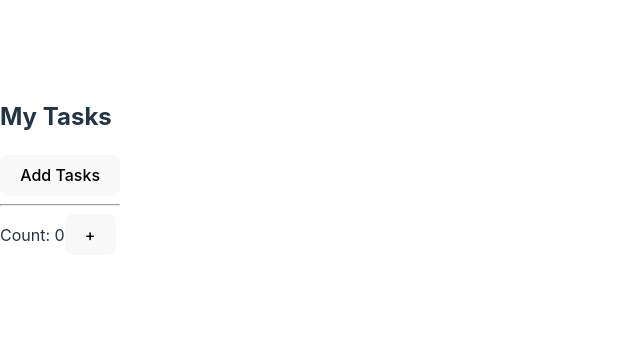
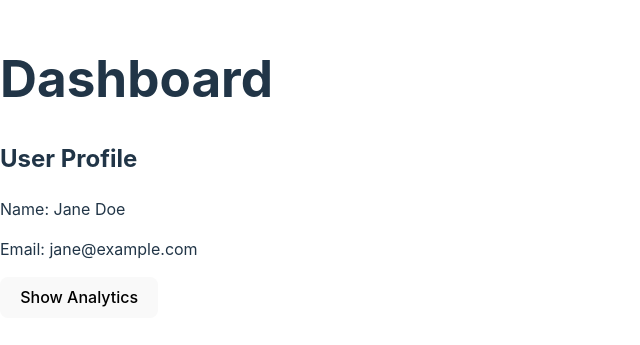
Before and after one commit to Nparooei/hooks-t, a React (Vite) app: page / in a window 1280 px wide. Shown: the part 233-578 px from the top of the page, without its empty margins (0-640 px from the left). Built offline with nearby package versions, Linux system fonts and the light colour scheme.

Commit message:
feat: before using suspense

```diff
--- a/src/App.jsx
+++ b/src/App.jsx
@@ -1,28 +1,25 @@
-import { useState, useCallback } from "react";
-import TaskList from "./components/TaskList";
+import React, { useState } from 'react';
+import Profile from './components/Profile';
+import Analytics from './components/Analytics'; // Loaded immediately, even if not needed
 
-const App = () => {
-  const [taskCount, setTaskCount] = useState(0);
-  const [taskArray, setTaskArray] = useState([]);
-
-  const increaseCount = () => {
-    setTaskCount((prevCount) => prevCount + 1);
-  };
-
-  const addTask = useCallback(() => {
-    setTaskArray((prevTasks) => [...prevTasks, "New Task"]);
-  }, [taskArray]);
+function App() {
+  const [showAnalytics, setShowAnalytics] = useState(false);
 
   return (
-    <>
-      <TaskList tasks={taskArray} addTask={addTask} />
-      <hr />
-      <div>
-        Count: {taskCount}
-        <button onClick={increaseCount}>+</button>
-      </div>
-    </>
+    <div>
+      <h1>Dashboard</h1>
+
+      {/* Profile is loaded immediately */}
+      <Profile />
+
+      <button onClick={() => setShowAnalytics(!showAnalytics)}>
+        {showAnalytics ? 'Hide Analytics' : 'Show Analytics'}
+      </button>
+
+      {/* Analytics is loaded along with the App, even if not needed */}
+      {showAnalytics && <Analytics />}
+    </div>
   );
-};
+}
 
 export default App;
--- /dev/null
+++ b/src/components/Analytics.jsx
@@ -0,0 +1,26 @@
+import React, { useState, useEffect } from 'react';
+
+function Analytics() {
+  const [data, setData] = useState(null);
+
+  useEffect(() => {
+    // Simulating data fetching for analytics
+    setTimeout(() => {
+      setData({ views: 1000, clicks: 500 });
+    }, 4000);
+  }, []);
+
+  if (!data) {
+    return <div>Loading analytics data...</div>;
+  }
+
+  return (
+    <div>
+      <h2>Analytics</h2>
+      <p>Total Views: {data.views}</p>
+      <p>Total Clicks: {data.clicks}</p>
+    </div>
+  );
+}
+
+export default Analytics;
--- /dev/null
+++ b/src/components/Profile.jsx
@@ -0,0 +1,13 @@
+import React from 'react';
+
+function Profile() {
+  return (
+    <div>
+      <h2>User Profile</h2>
+      <p>Name: Jane Doe</p>
+      <p>Email: jane@example.com</p>
+    </div>
+  );
+}
+
+export default Profile;
--- a/src/components/TaskList.jsx
+++ /dev/null
@@ -1,16 +0,0 @@
-import { memo } from "react";
-
-const Tasks = ({ tasks, addTask }) => {
-  console.log("rendered task component");
-  return (
-    <>
-      <h2>My Tasks</h2>
-      {tasks.map((task, index) => {
-        return <p key={index}>{task}</p>;
-      })}
-      <button onClick={addTask}>Add Tasks</button>
-    </>
-  );
-};
-
-export default memo(Tasks);
```
